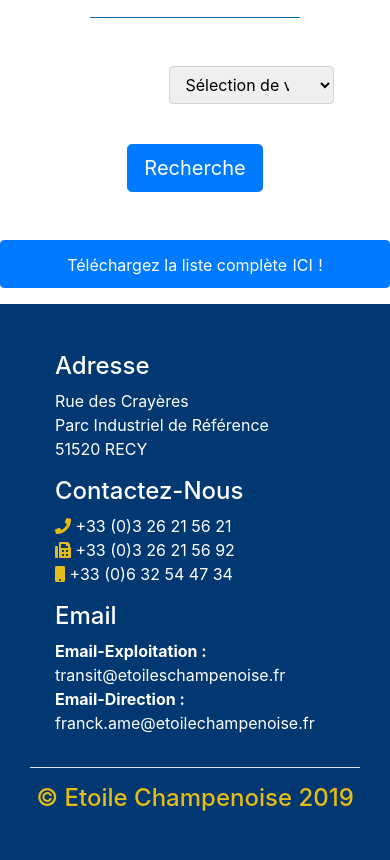
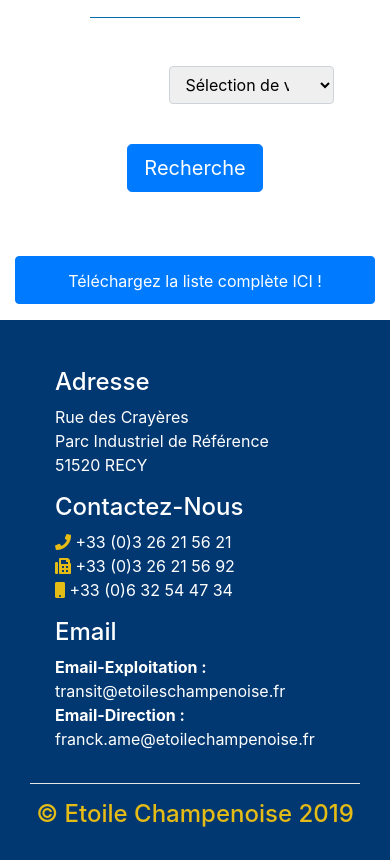
Before and after one commit to Valentin-Cordier/Etoile-Champenoise, a PHP site: page /repertoire.php in a window 390 px wide. Shown: the part 672-1532 px from the top of the page. Before the commit the page ends 1483 px from the top, so only its background shows below. Run offline with PHP 8.4, Linux system fonts and the light colour scheme; a user stored in the database is signed in; data comes from the database, SQL or seed files in the repository; data that the repository does not hold is empty; some libraries are stand-ins or nearby versions.

Commit message:
repertoire fini

```diff
--- a/css/header.css
+++ b/css/header.css
@@ -181,12 +181,7 @@
     width: 13em;
     display: none;
     background-color: #023871;
-  }
-
-  .ul .li {
-    display: none;
     text-align: right;
-    background-color: #023871;
   }
 }
 
--- a/css/repertoire.css
+++ b/css/repertoire.css
@@ -32,13 +32,19 @@
 }
 .txtmed{
   padding-top: 0.75em;
+}
+.y-txtmed{
+  color: white;
+}
+#li{
+  list-style-type: none !important;
   border-radius: 0.25rem;
   border: 1px solid #007bff;
+  margin-top: 1em;
+  margin-bottom: 1em;
   background-color: #007bff;
   height: 3em !important;
-  color: white;
+  color: white !important;
   text-align: center;
+
 }
-.y txtmed{
-  color: #007bff;
-}
--- a/header.php
+++ b/header.php
@@ -22,9 +22,9 @@
       </div>
       <!--Icone de connexion et de déconnexion-->
       <ul class="ul">
-        <li id="li"><a href="index.php">Accueil</a></li>
-        <li id="li"><a href="espace.php">Espace Suivi</a></li>
-        <li class="dropdown2" id="li">
+        <li class="li"><a href="index.php">Accueil</a></li>
+        <li class="li"><a href="espace.php">Espace Suivi</a></li>
+        <li class="dropdown2">
           <a href="javascript:void(0)" class="dropbtn2">Documents</a>
           <div class="dropdown-content2">
             <a href="reglement.php">Réglement</a>
@@ -32,12 +32,12 @@
             <a href="tarif-t.php">Tarifs Traction</a>
             <a href="tarif-d.php"> Tarifs Distibution</a>
           </div>
-        <li id="li"><a href="repertoire.php">Répertoire</a></li>
-        <li id="li"><a href="carte.php">Carte Interactive</a></li>
+        <li class="li"><a href="repertoire.php">Répertoire</a></li>
+        <li class="li"><a href="carte.php">Carte Interactive</a></li>
         <?php if(isset($_SESSION['admin'])){
         echo'
-          <li id="li"><a href="support.php" class="dropbtn">Support Administrateur</a></li>';} ?>
-        <li id="li"><a href="inc/interface/log_out.php"><i class="fas fa-sign-in-alt"></i></a></li>
+          <li class="li"><a href="support.php" class="dropbtn">Support Administrateur</a></li>';} ?>
+        <li class="li"><a href="inc/interface/log_out.php"><i class="fas fa-sign-in-alt"></i></a></li>
         <!--<li><a><i class="fas fa-sign-out-alt"></i></a></li>-->
 
       </ul>
--- a/inc/interface/co.php
+++ b/inc/interface/co.php
@@ -2,9 +2,9 @@
 
 
 $host_name = 'localhost';
-$database="db752756822";
-$user_name = 'yrenaux';
-$password = 'toor';
+$database="mbs";
+$user_name = 'root';
+$password = '';
 
 
 $dbh = null;
--- a/inc/interface/repertoire.php
+++ b/inc/interface/repertoire.php
@@ -34,34 +34,34 @@
             $var8 = "Non renseigné";
         }
         echo'<form>
-           <div class="container">
-              <div class="row justify-content-center">
-                  <div class="col-5 mt-4 mb-5">
-                       <p><span class="mid1" id="mid1">Nom Entreprise: '.$var1.'</span></p>
+             <div class="container-fluid">
+              <div class="row">
+                  <div class="col-xl-6 col-lg-6 col-md-6 col-sm-12 col-12">
+                       <li id="li"><p>Nom Entreprise: '.$var1.'</p></li>
                   </div>';
-                  echo'<div class="col-5 mt-4 mb-5">
-                       <p><span class="mid1">Adresse Postale: '.$var2.'</span></p>
+                  echo'<div class="col-xl-6 col-lg-6 col-md-6 col-sm-12 col-12">
+                       <li id="li"><p>Adresse Postale: '.$var2.'</p></li>
                   </div>';
-                  echo'<div class="col-5 mt-4 mb-5">
-                      <p><span class="mid1">Complément d adresse: '.$var3.'</span></p>
+                  echo'<div class="col-xl-6 col-lg-6 col-md-6 col-sm-12 col-12">
+                      <li id="li"><p>Complément d adresse: '.$var3.'</p></li>
                   </div>';
-                  echo'<div class="col-5 mt-4 mb-5">
-                       <p><span class="mid1">Code Postale: '.$var4.'</span></p>
+                  echo'<div class="col-xl-6 col-lg-6 col-md-6 col-sm-12 col-12">
+                       <li id="li"><p>Code Postale: '.$var4.'</p></li>
                   </div>';
-                  echo'<div class="col-5 mt-4 mb-5">
-                      <p><span class="mid1">Ville: '.$var5.'</span></p>
+                  echo'<div class="col-xl-6 col-lg-6 col-md-6 col-sm-12 col-12">
+                      <li id="li"><p>Ville: '.$var5.'</p></li>
                   </div>';
-                  echo'<div class="col-5 mt-4 mb-5">
-                    <p><span class="mid1">Téléphone: '.$var6.'</span></p>
+                  echo'<div class="col-xl-6 col-lg-6 col-md-6 col-sm-12 col-12">
+                    <li id="li"><p>Téléphone: '.$var6.'</p></li>
                   </div>';
-                  echo'<div class="col-5 mt-4 mb-5">
-                      <p><span class="mid1">Fax: '.$var7.'</span></p>
+                  echo'<div class="col-xl-6 col-lg-6 col-md-6 col-sm-12 col-12">
+                      <li id="li"><p>Fax: '.$var7.'</p></li>
                   </div>';
-                  echo'<div class="col-5 mt-4 mb-5">
-                       <p><span class="mid1">Email: '.$var8.'</span></p>
+                  echo'<div class="col-xl-6 col-lg-6 col-md-6 col-sm-12 col-12">
+                       <li id="li"><p>Email: '.$var8.'</p></li>
                   </div>
               </div>
-              </div>
+             </div>
           </form>';
 
 
--- a/repertoire.php
+++ b/repertoire.php
@@ -66,7 +66,9 @@
 
     </div>
     <?php require_once 'inc/interface/repertoire.php';?>
-    <p class="txtmed" >Téléchargez la liste complète <a href="data/repertoire-2018.xlsx" class="y txtmed">ICI</a> ! </p>
+    <div class="col-xl-12 col-lg-12 col-md-12 col-sm-12 col-12">
+         <li id="li"><p class="txtmed" >Téléchargez la liste complète <a href="data/repertoire-2018.xlsx" class="y-txtmed">ICI</a> ! </p></li>
+    </div>
 </div>
         </div>
       </div>
```
